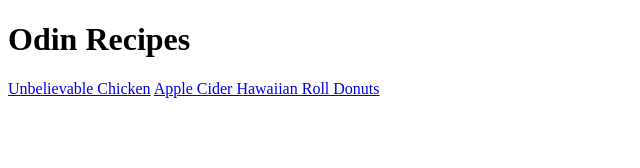
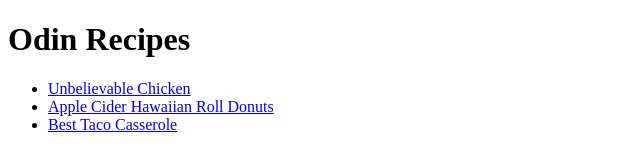
Before and after one commit to originalfalala/odin-recipes, a plain HTML site: page index.html in a window 1280 px wide. Shown: the whole page, without its empty margins (0-640 px from the left). Drawn offline with Linux system fonts and the light colour scheme.

Commit message:
feat(link): add casserole link, order recipes

```diff
--- a/index.html
+++ b/index.html
@@ -6,7 +6,11 @@
     </head>
     <body>
         <h1>Odin Recipes</h1>
-        <a href="./recipes/chicken.html">Unbelievable Chicken</a>
-        <a href="./recipes/roll.html">Apple Cider Hawaiian Roll Donuts</a>
+        <ul>
+            <li><a href="./recipes/chicken.html">Unbelievable Chicken</a></li>
+            <li><a href="./recipes/roll.html">Apple Cider Hawaiian Roll Donuts</a></li>
+            <li><a href="./recipes/casserole.html">Best Taco Casserole</a></li>
+        </ul>
+
     </body>
 </html>
```
